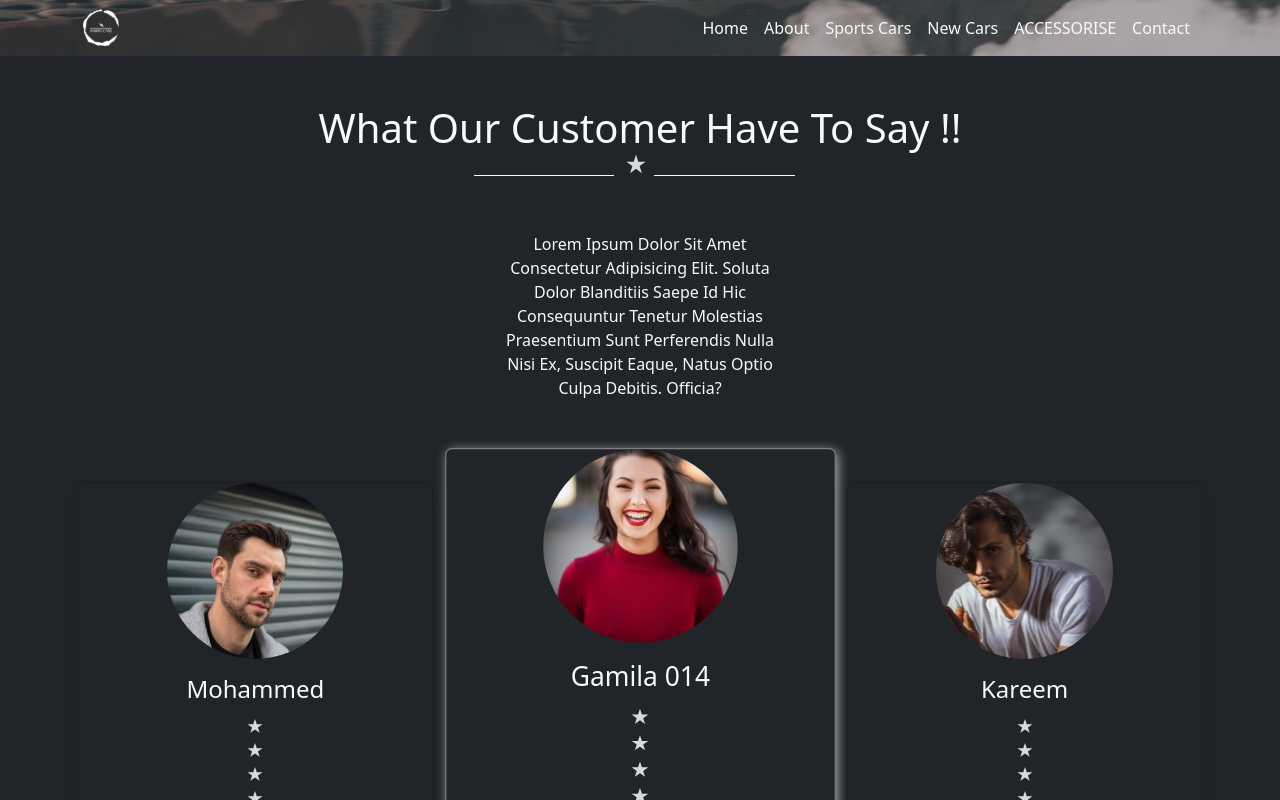
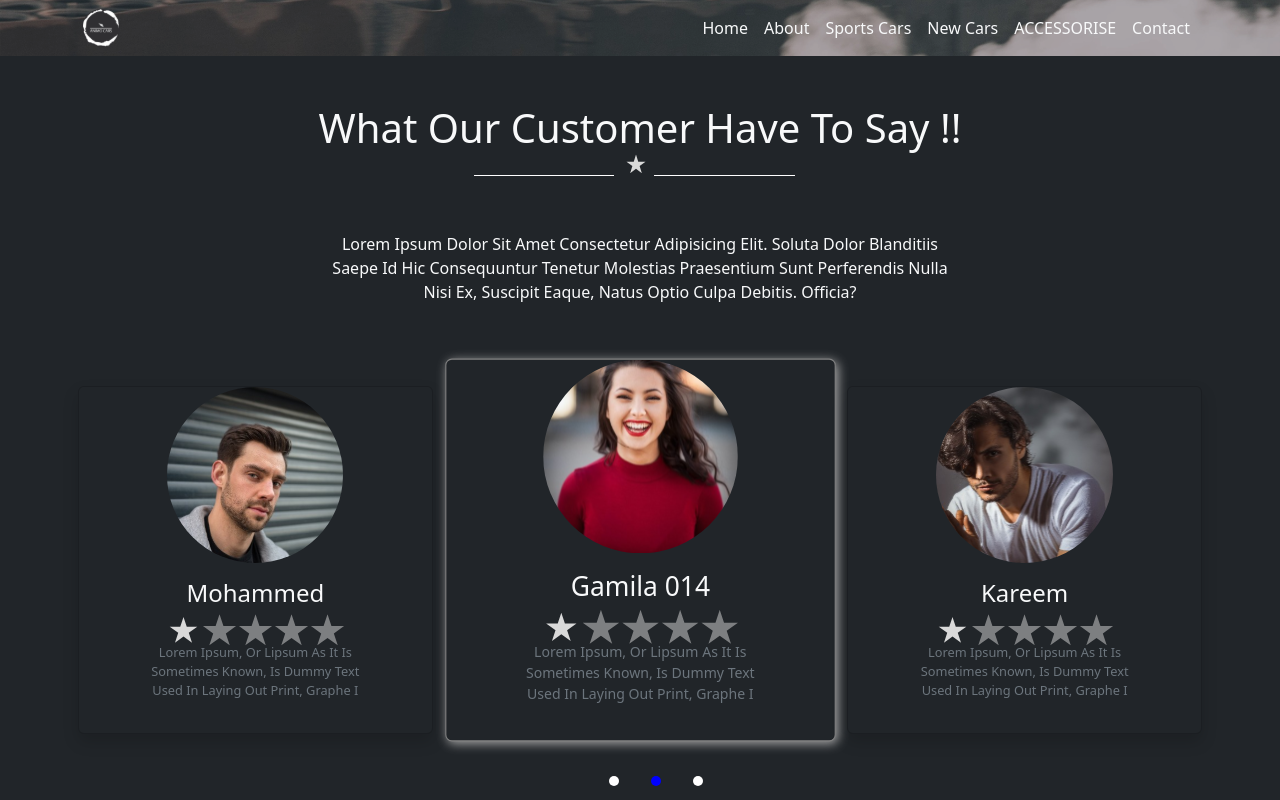
Before and after one commit to AL-Shimaa-Jamal/Amino-Cars, a Vue app in the folder templet1/: page /contact in a window 1280 px wide. Shown: the top 800 px of the page. Built offline with nearby package versions, Linux system fonts and the light colour scheme.

Commit message:
try to make rate work

```diff
--- a/templet1/src/components/NavBar.vue
+++ b/templet1/src/components/NavBar.vue
@@ -43,7 +43,6 @@ export default {
   methods: {
     changeStyle() {
       this.clickd =!this.clickd
-      console.log('hello')
     }
   },mounted(){
 this.Routes= this.$router.options.routes
--- a/templet1/src/views/ContactPage.vue
+++ b/templet1/src/views/ContactPage.vue
@@ -7,8 +7,10 @@
           <img src="/Star 3.svg" alt="star" />
         </span>
       </h1>
-      <p class="container w-25 pt-5">
-        Lorem ipsum dolor sit amet consectetur adipisicing elit. Soluta dolor blanditiis saepe id hic consequuntur tenetur molestias praesentium sunt perferendis nulla nisi ex, suscipit eaque, natus optio culpa debitis. Officia?
+      <p class="container w-50 d-none d-md-block d-lg-block pt-5">
+        Lorem ipsum dolor sit amet consectetur adipisicing elit. Soluta dolor blanditiis saepe id
+        hic consequuntur tenetur molestias praesentium sunt perferendis nulla nisi ex, suscipit
+        eaque, natus optio culpa debitis. Officia?
       </p>
     </div>
     <!-- new cars images -->
@@ -16,30 +18,47 @@
       <!-- cars images -->
       <div class="card-grid">
         <!-- images cards -->
-        <div v-for="(card, i) in cars" :key="i" class="card shadow bg-dark text-light" :class="{ active: activeIndex === i }" >
+        <div
+          v-for="(card, i) in cars"
+          :key="i"
+          class="card shadow bg-dark text-light"
+          :class="{ active: activeIndex === i }"
+        >
           <div class="card-image">
             <img :src="card.image" alt="cars" />
           </div>
           <div class="card-body">
             <h4>{{ card.title }}</h4>
-            <div class="text-center list-unstyled">
-              <li ><img src="/Star 3.svg" alt="" width="5%"></li>
-              <li><img src="/Star 3.svg" alt="" width="5%"></li>
-              <li><img src="/Star 3.svg" alt="" width="5%"></li>
-              <li><img src="/Star 3.svg" alt="" width="5%"></li>
-              <li><img src="/Star 3.svg" alt="" width="5%"></li>
+            <div
+              class="text-center list-unstyled d-flex justify-content-center align-items-center rate"
+            >
+              <li v-for="(star, index) in 5" :key="index" @click="toggleStar(i, index)">
+                <img
+                  src="/Star 3.svg"
+                  alt=""
+                  width="80%"
+                  :class="{ colored: card.ratedStars < index }"
+                />
+              </li>
             </div>
-            <p class="container w-75 text-secondary">{{ card.description }}</p>
+            <p class="container w-75 text-secondary description">{{ card.description }}</p>
           </div>
         </div>
       </div>
-      <div class="spbtn container text-center m-3 list-unstyled d-flex justify-content-center align-items-center">
-        <li v-for="(card, i) in cars" :key="i" @click="setActive(i)" :class="{ active: activeIndex === i }" class="m-3"></li>
+      <div
+        class="spbtn container text-center m-3 list-unstyled d-flex justify-content-center align-items-center"
+      >
+        <li
+          v-for="(card, i) in cars"
+          :key="i"
+          @click="setActive(i)"
+          :class="{ active: activeIndex === i }"
+          class="m-3"
+        ></li>
       </div>
     </section>
   </div>
 </template>
-
 
 <script>
 export default {
@@ -50,32 +69,40 @@ export default {
           id: 1,
           image: '/user2.svg',
           title: 'mohammed',
-          description: 'Lorem ipsum, or lipsum as it is sometimes  known, is dummy text used in laying out print, graphe i',
+          description:
+            'Lorem ipsum, or lipsum as it is sometimes  known, is dummy text used in laying out print, graphe i',
+          ratedStars: 0,
         },
         {
           id: 2,
           image: '/user1.svg',
           title: 'gamila 014',
-          description: 'Lorem ipsum, or lipsum as it is sometimes known, is dummy text used in laying out print, graphe i ',
+          description:
+            'Lorem ipsum, or lipsum as it is sometimes known, is dummy text used in laying out print, graphe i ',
+          ratedStars: 0,
         },
         {
           id: 3,
           image: '/user3.svg',
           title: 'kareem',
-          description: 'Lorem ipsum, or lipsum as it is sometimes known, is dummy text used in laying out  print, graphe i',
+          description:
+            'Lorem ipsum, or lipsum as it is sometimes known, is dummy text used in laying out  print, graphe i',
+          ratedStars: 0,
         },
       ],
       activeIndex: 1,
-    };
+    }
   },
   methods: {
     setActive(index) {
-      this.activeIndex = index;
+      this.activeIndex = index
     },
-  },
-};
+    toggleStar(cardIndex, starIndex) {
+      this.cars[cardIndex].ratedStars = starIndex + 1;
+    },
+  }
+}
 </script>
-
 
 <style scoped>
 .main {
@@ -116,7 +143,7 @@ h1::before {
 }
 .card-grid {
   display: grid;
-  grid-template-columns: repeat(auto-fit, minmax(250px, 1fr));
+  grid-template-columns: repeat(auto-fit, minmax(200px, 1fr));
   gap: 30px;
   justify-content: center;
   align-items: center;
@@ -135,10 +162,12 @@ h1::before {
   cursor: pointer;
   box-shadow: 2px 2px 10px rgb(170, 170, 170) !important;
   border: 1px solid gray;
-  transform: scale(1.1,1.1);
+  transform: scale(1.1, 1.1);
   margin-bottom: 20px;
 }
-
+.description {
+  font-size: 80%;
+}
 .spbtn li {
   width: 10px !important;
   height: 10px !important;
@@ -149,6 +178,11 @@ h1::before {
 
 .spbtn li.active {
   background-color: blue !important;
+}
+
+.colored {
+  filter: opacity(50%);
+  transform: scale(1.2,1.2);
 }
 
 @media screen and (max-width: 1200px) {
```
